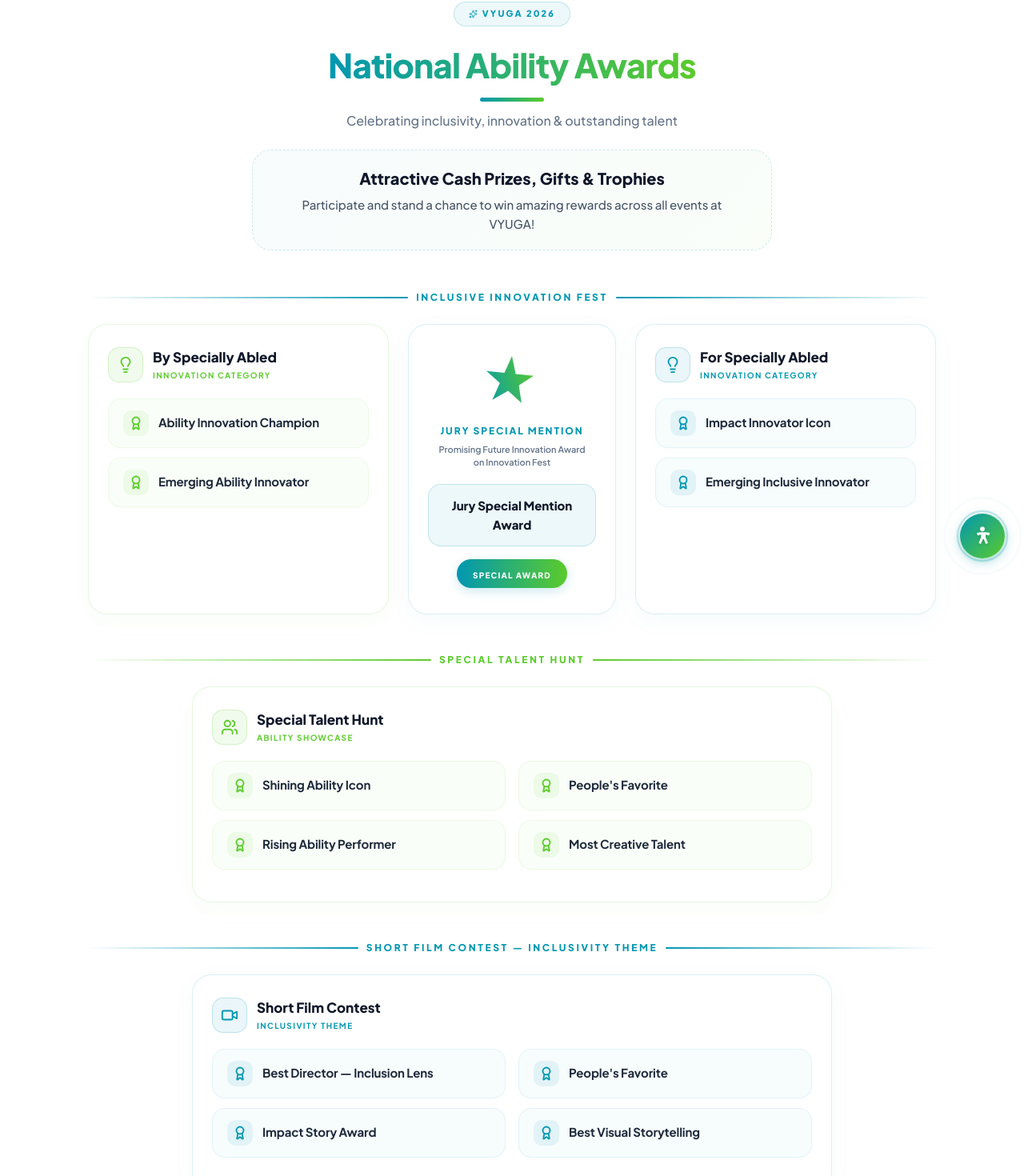
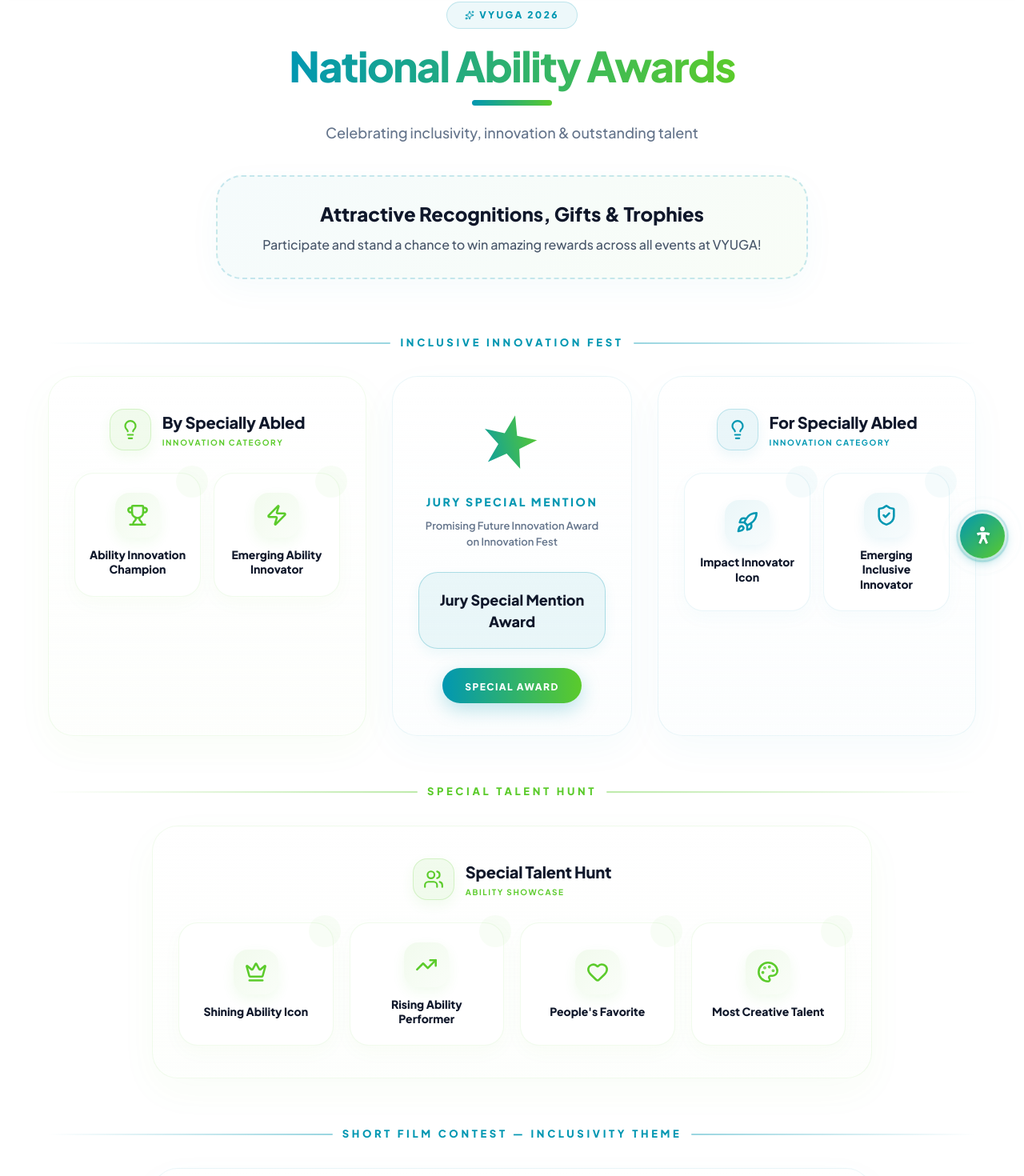
Before and after one commit to Mithunp123/Vyuga, a React (Vite) app in the folder frontend/: page /awards in a window 1280 px wide. Shown: the part 78-1548 px from the top of the page at 80% size. Built offline with nearby package versions, Linux system fonts and the light colour scheme; a web font is replaced by a local one.

Commit message:
awards page

```diff
--- a/frontend/src/pages/AwardsPage.jsx
+++ b/frontend/src/pages/AwardsPage.jsx
@@ -1,42 +1,70 @@
 import React from 'react';
 import { motion } from 'framer-motion';
-import { Lightbulb, Users, Video, Sparkles, Award } from 'lucide-react';
+import {
+  Lightbulb, Users, Video, Sparkles, Award, Trophy,
+  Medal, Star, Crown, Target, Heart, Palette,
+  Clapperboard, BookOpen, Eye, TrendingUp, ShieldCheck,
+  Zap, Rocket, Gift, Gem, Flame, Ghost
+} from 'lucide-react';
 import Navbar from '../components/Navbar.jsx';
 
 const CYAN = '#0197B2';
 const LIME = '#5BCB2B';
 
-/* Award list item */
-function AwardItem({ name, accent }) {
+/* Award list item - Vertical Badge Style */
+function AwardItem({ name, accent, icon: Icon = Award, delay = 0 }) {
   return (
     <motion.div
-      whileHover={{ x: 4, background: `${accent}0d` }}
+      initial={{ opacity: 0, y: 10 }}
+      whileInView={{ opacity: 1, y: 0 }}
+      viewport={{ once: true }}
+      transition={{ delay }}
+      whileHover={{ y: -5, background: `${accent}08`, borderColor: `${accent}44` }}
       style={{
         display: 'flex',
+        flexDirection: 'column',
         alignItems: 'center',
+        textAlign: 'center',
         gap: 12,
-        padding: '14px 18px',
-        borderRadius: 16,
-        background: `${accent}08`,
-        border: `1.2px solid ${accent}15`,
-        marginBottom: 12,
-        boxShadow: `0 2px 8px ${accent}05`
+        padding: '24px 16px',
+        borderRadius: 24,
+        background: '#fff',
+        border: `1.5px solid ${accent}15`,
+        position: 'relative',
+        boxShadow: `0 8px 24px ${accent}08`,
+        transition: 'all 0.3s cubic-bezier(0.4, 0, 0.2, 1)',
+        minHeight: 140,
+        justifyContent: 'center'
       }}
     >
+      {/* Decorative background shape */}
       <div style={{
-        width: 32,
-        height: 32,
-        borderRadius: 10,
-        background: `${accent}15`,
+        position: 'absolute',
+        top: -10,
+        right: -10,
+        width: 40,
+        height: 40,
+        borderRadius: '50%',
+        background: `${accent}0a`,
+        zIndex: 0
+      }} />
+
+      <div style={{
+        width: 56,
+        height: 56,
+        borderRadius: 18,
+        background: `linear-gradient(135deg, ${accent}15 0%, ${accent}08 100%)`,
         display: 'flex',
         alignItems: 'center',
         justifyContent: 'center',
         color: accent,
-        flexShrink: 0
+        flexShrink: 0,
+        boxShadow: `0 6px 16px ${accent}15`,
+        zIndex: 1
       }}>
-        <Award size={18} strokeWidth={2.5} />
+        <Icon size={28} strokeWidth={2.2} />
       </div>
-      <span style={{ fontSize: 15, fontWeight: 700, color: '#1e293b', letterSpacing: '-0.01em' }}>{name}</span>
+      <span style={{ fontSize: 14, fontWeight: 800, color: '#0f172a', lineHeight: 1.3, zIndex: 1 }}>{name}</span>
     </motion.div>
   );
 }
@@ -58,11 +86,11 @@ function SpinningStar({ size = 52 }) {
 /* Section header */
 function SectionHeader({ label, sublabel, icon, accent }) {
   return (
-    <div style={{ display: 'flex', alignItems: 'center', gap: 12, marginBottom: 20 }}>
-      <div style={{ width: 44, height: 44, borderRadius: 14, background: `${accent}15`, border: `1.5px solid ${accent}33`, display: 'flex', alignItems: 'center', justifyContent: 'center', flexShrink: 0 }}>{icon}</div>
-      <div>
-        <p style={{ fontSize: 17, fontWeight: 800, color: '#0f172a', margin: 0 }}>{label}</p>
-        {sublabel && <p style={{ fontSize: 10, color: accent, fontWeight: 700, textTransform: 'uppercase', letterSpacing: '0.14em', margin: '2px 0 0' }}>{sublabel}</p>}
+    <div style={{ display: 'flex', alignItems: 'center', gap: 14, marginBottom: 28, justifyContent: 'center' }}>
+      <div style={{ width: 52, height: 52, borderRadius: 18, background: `${accent}15`, border: `1.5px solid ${accent}33`, display: 'flex', alignItems: 'center', justifyContent: 'center', flexShrink: 0, boxShadow: `0 6px 16px ${accent}15` }}>{icon}</div>
+      <div style={{ textAlign: 'left' }}>
+        <p style={{ fontSize: 20, fontWeight: 900, color: '#0f172a', margin: 0, letterSpacing: '-0.01em' }}>{label}</p>
+        {sublabel && <p style={{ fontSize: 10, color: accent, fontWeight: 700, textTransform: 'uppercase', letterSpacing: '0.16em', margin: '3px 0 0' }}>{sublabel}</p>}
       </div>
     </div>
   );
@@ -73,7 +101,7 @@ function AwardCard({ accent, children, style = {} }) {
   return (
     <motion.div
       initial={{ opacity: 0, y: 24 }} whileInView={{ opacity: 1, y: 0 }} viewport={{ once: true, amount: 0.2 }} transition={{ duration: 0.55 }}
-      style={{ background: '#fff', borderRadius: 24, border: `1.5px solid ${accent}25`, boxShadow: `0 8px 30px ${accent}0a`, padding: '28px 24px', ...style }}
+      style={{ background: `linear-gradient(180deg, #fff 0%, ${accent}03 100%)`, borderRadius: 32, border: `1.5px solid ${accent}15`, boxShadow: `0 16px 48px ${accent}0a`, padding: '40px 32px', ...style }}
     >
       {children}
     </motion.div>
@@ -83,10 +111,10 @@ function AwardCard({ accent, children, style = {} }) {
 /* Divider label */
 function Divider({ label, accent }) {
   return (
-    <div style={{ display: 'flex', alignItems: 'center', gap: 10, margin: '48px 0 24px' }}>
-      <div style={{ height: 2, flex: 1, background: `linear-gradient(90deg, transparent, ${accent})`, borderRadius: 999 }} />
-      <span style={{ fontSize: 12, fontWeight: 900, textTransform: 'uppercase', letterSpacing: '0.22em', color: accent, whiteSpace: 'nowrap' }}>{label}</span>
-      <div style={{ height: 2, flex: 1, background: `linear-gradient(90deg, ${accent}, transparent)`, borderRadius: 999 }} />
+    <div style={{ display: 'flex', alignItems: 'center', gap: 12, margin: '60px 0 32px' }}>
+      <div style={{ height: 2, flex: 1, background: `linear-gradient(90deg, transparent, ${accent})`, borderRadius: 999, opacity: 0.4 }} />
+      <span style={{ fontSize: 13, fontWeight: 900, textTransform: 'uppercase', letterSpacing: '0.28em', color: accent, whiteSpace: 'nowrap' }}>{label}</span>
+      <div style={{ height: 2, flex: 1, background: `linear-gradient(90deg, ${accent}, transparent)`, borderRadius: 999, opacity: 0.4 }} />
     </div>
   );
 }
@@ -96,36 +124,37 @@ export default function AwardsPage() {
     <div style={{ background: '#ffffff', minHeight: '100vh' }}>
       <Navbar />
 
-      <div style={{ paddingTop: 80, maxWidth: 1100, margin: '0 auto', padding: '80px 20px 60px' }}>
+      <div style={{ paddingTop: 80, maxWidth: 1200, margin: '0 auto', padding: '80px 20px 100px' }}>
 
         {/* Page title */}
-        <motion.div initial={{ opacity: 0, y: -16 }} animate={{ opacity: 1, y: 0 }} style={{ textAlign: 'center', marginBottom: 50 }}>
-          <div style={{ display: 'inline-flex', alignItems: 'center', gap: 6, padding: '6px 18px', borderRadius: 999, background: `${CYAN}12`, border: `1px solid ${CYAN}33`, color: CYAN, fontSize: 11, fontWeight: 800, letterSpacing: '0.2em', textTransform: 'uppercase', marginBottom: 16 }}>
-            <Sparkles size={11} /> Vyuga 2026
+        <motion.div initial={{ opacity: 0, y: -16 }} animate={{ opacity: 1, y: 0 }} style={{ textAlign: 'center', marginBottom: 70 }}>
+          <div style={{ display: 'inline-flex', alignItems: 'center', gap: 6, padding: '7px 22px', borderRadius: 999, background: `${CYAN}12`, border: `1px solid ${CYAN}33`, color: CYAN, fontSize: 12, fontWeight: 800, letterSpacing: '0.2em', textTransform: 'uppercase', marginBottom: 18 }}>
+            <Sparkles size={12} /> Vyuga 2026
           </div>
-          <h1 style={{ fontSize: 42, fontWeight: 900, margin: '0 0 10px', letterSpacing: '-0.02em' }}>
+          <h1 style={{ fontSize: 52, fontWeight: 900, margin: '0 0 14px', letterSpacing: '-0.03em', lineHeight: 1.1 }}>
             <span style={{ background: `linear-gradient(90deg, ${CYAN}, ${LIME})`, WebkitBackgroundClip: 'text', WebkitTextFillColor: 'transparent' }}>
               National Ability Awards
             </span>
           </h1>
-          <div style={{ height: 5, width: 80, background: `linear-gradient(90deg,${CYAN},${LIME})`, borderRadius: 999, margin: '0 auto 12px' }} />
-          <p style={{ color: '#64748b', fontSize: 16, margin: '0 0 24px', fontWeight: 500 }}>Celebrating inclusivity, innovation & outstanding talent</p>
+          <div style={{ height: 7, width: 100, background: `linear-gradient(90deg,${CYAN},${LIME})`, borderRadius: 999, margin: '0 auto 20px' }} />
+          <p style={{ color: '#64748b', fontSize: 18, margin: '0 0 40px', fontWeight: 500 }}>Celebrating inclusivity, innovation & outstanding talent</p>
 
           <motion.div
             initial={{ opacity: 0, scale: 0.95 }}
             animate={{ opacity: 1, scale: 1 }}
             transition={{ delay: 0.3 }}
             style={{
-              padding: '20px 40px',
-              borderRadius: 24,
-              background: `linear-gradient(135deg, ${CYAN}08 0%, ${LIME}08 100%)`,
-              border: `1.5px dashed ${CYAN}33`,
+              padding: '28px 56px',
+              borderRadius: 32,
+              background: `linear-gradient(135deg, ${CYAN}0a 0%, ${LIME}0a 100%)`,
+              border: `2px dashed ${CYAN}33`,
               display: 'inline-block',
-              maxWidth: '650px'
+              maxWidth: '750px',
+              boxShadow: `0 12px 40px ${CYAN}0a`
             }}
           >
-            <p style={{ color: '#0f172a', fontSize: 20, fontWeight: 800, margin: '0 0 6px' }}>Attractive Cash Prizes, Gifts & Trophies</p>
-            <p style={{ color: '#475569', fontSize: 15, margin: 0, fontWeight: 500, lineHeight: 1.6 }}>
+            <p style={{ color: '#0f172a', fontSize: 24, fontWeight: 800, margin: '0 0 8px' }}>Attractive Recognitions, Gifts & Trophies</p>
+            <p style={{ color: '#475569', fontSize: 16, margin: 0, fontWeight: 500, lineHeight: 1.6 }}>
               Participate and stand a chance to win amazing rewards across all events at VYUGA!
             </p>
           </motion.div>
@@ -134,70 +163,66 @@ export default function AwardsPage() {
         {/* ── INNOVATION FEST ── */}
         <Divider label="Inclusive Innovation Fest" accent={CYAN} />
 
-        <div style={{ display: 'grid', gridTemplateColumns: '1fr auto 1fr', gap: 24, alignItems: 'stretch' }}>
+        <div style={{ display: 'grid', gridTemplateColumns: '1fr auto 1fr', gap: 32, alignItems: 'stretch' }}>
 
           {/* By S.A — LEFT */}
           <AwardCard accent={LIME}>
-            <SectionHeader label="By Specially Abled" sublabel="Innovation Category" icon={<Lightbulb size={22} color={LIME} />} accent={LIME} />
-            <AwardItem name="Ability Innovation Champion" accent={LIME} />
-            <AwardItem name="Emerging Ability Innovator" accent={LIME} />
+            <SectionHeader label="By Specially Abled" sublabel="Innovation Category" icon={<Lightbulb size={26} color={LIME} />} accent={LIME} />
+            <div style={{ display: 'grid', gridTemplateColumns: '1fr 1fr', gap: 16 }}>
+              <AwardItem name="Ability Innovation Champion" accent={LIME} icon={Trophy} delay={0.1} />
+              <AwardItem name="Emerging Ability Innovator" accent={LIME} icon={Zap} delay={0.2} />
+            </div>
           </AwardCard>
 
           {/* Jury Special Mention — CENTER */}
-          <AwardCard accent={CYAN} style={{ width: 260, display: 'flex', flexDirection: 'column', alignItems: 'center', textAlign: 'center', padding: '32px 24px' }}>
-            <SpinningStar size={80} />
-            <p style={{ fontSize: 12, fontWeight: 800, color: CYAN, textTransform: 'uppercase', letterSpacing: '0.16em', margin: '12px 0 6px' }}>Jury Special Mention</p>
-            <p style={{ fontSize: 11, color: '#64748b', margin: '0 0 18px', fontWeight: 600, lineHeight: 1.5 }}>Promising Future Innovation Award<br />on Innovation Fest</p>
-            <div style={{ padding: '14px 18px', borderRadius: 16, background: `${CYAN}12`, border: `1.5px solid ${CYAN}33`, width: '100%' }}>
-              <span style={{ fontSize: 15, fontWeight: 800, color: '#0f172a' }}>Jury Special Mention Award</span>
+          <AwardCard accent={CYAN} style={{ width: 300, display: 'flex', flexDirection: 'column', alignItems: 'center', textAlign: 'center', padding: '40px 32px' }}>
+            <SpinningStar size={90} />
+            <p style={{ fontSize: 14, fontWeight: 800, color: CYAN, textTransform: 'uppercase', letterSpacing: '0.18em', margin: '16px 0 10px' }}>Jury Special Mention</p>
+            <p style={{ fontSize: 13, color: '#64748b', margin: '0 0 28px', fontWeight: 600, lineHeight: 1.5 }}>Promising Future Innovation Award<br />on Innovation Fest</p>
+            <div style={{ padding: '20px 24px', borderRadius: 24, background: `${CYAN}14`, border: `1.5px solid ${CYAN}44`, width: '100%', boxShadow: `0 6px 16px ${CYAN}12` }}>
+              <span style={{ fontSize: 18, fontWeight: 800, color: '#0f172a' }}>Jury Special Mention Award</span>
             </div>
-            <div style={{ marginTop: 16, padding: '6px 20px', borderRadius: 999, background: `linear-gradient(90deg, ${CYAN}, ${LIME})`, boxShadow: `0 4px 14px ${CYAN}33` }}>
-              <span style={{ fontSize: 10, fontWeight: 900, color: '#fff', textTransform: 'uppercase', letterSpacing: '0.12em' }}>Special Award</span>
+            <div style={{ marginTop: 24, padding: '10px 28px', borderRadius: 999, background: `linear-gradient(90deg, ${CYAN}, ${LIME})`, boxShadow: `0 8px 24px ${CYAN}44` }}>
+              <span style={{ fontSize: 12, fontWeight: 900, color: '#fff', textTransform: 'uppercase', letterSpacing: '0.12em' }}>Special Award</span>
             </div>
           </AwardCard>
 
           {/* For S.A — RIGHT */}
           <AwardCard accent={CYAN}>
-            <SectionHeader label="For Specially Abled" sublabel="Innovation Category" icon={<Lightbulb size={22} color={CYAN} />} accent={CYAN} />
-            <AwardItem name="Impact Innovator Icon" accent={CYAN} />
-            <AwardItem name="Emerging Inclusive Innovator" accent={CYAN} />
+            <SectionHeader label="For Specially Abled" sublabel="Innovation Category" icon={<Lightbulb size={26} color={CYAN} />} accent={CYAN} />
+            <div style={{ display: 'grid', gridTemplateColumns: '1fr 1fr', gap: 16 }}>
+              <AwardItem name="Impact Innovator Icon" accent={CYAN} icon={Rocket} delay={0.1} />
+              <AwardItem name="Emerging Inclusive Innovator" accent={CYAN} icon={ShieldCheck} delay={0.2} />
+            </div>
           </AwardCard>
         </div>
 
         {/* ── SPECIAL TALENT HUNT ── */}
         <Divider label="Special Talent Hunt" accent={LIME} />
-        <AwardCard accent={LIME} style={{ maxWidth: 800, margin: '0 auto' }}>
-          <SectionHeader label="Special Talent Hunt" sublabel="Ability Showcase" icon={<Users size={22} color={LIME} />} accent={LIME} />
-          <div style={{ display: 'grid', gridTemplateColumns: '1fr 1fr', gap: 16 }}>
-            <div>
-              <AwardItem name="Shining Ability Icon" accent={LIME} />
-              <AwardItem name="Rising Ability Performer" accent={LIME} />
-            </div>
-            <div>
-              <AwardItem name="People's Favorite" accent={LIME} />
-              <AwardItem name="Most Creative Talent" accent={LIME} />
-            </div>
+        <AwardCard accent={LIME} style={{ maxWidth: 900, margin: '0 auto' }}>
+          <SectionHeader label="Special Talent Hunt" sublabel="Ability Showcase" icon={<Users size={26} color={LIME} />} accent={LIME} />
+          <div style={{ display: 'grid', gridTemplateColumns: 'repeat(auto-fit, minmax(180px, 1fr))', gap: 20 }}>
+            <AwardItem name="Shining Ability Icon" accent={LIME} icon={Crown} delay={0.1} />
+            <AwardItem name="Rising Ability Performer" accent={LIME} icon={TrendingUp} delay={0.2} />
+            <AwardItem name="People's Favorite" accent={LIME} icon={Heart} delay={0.3} />
+            <AwardItem name="Most Creative Talent" accent={LIME} icon={Palette} delay={0.4} />
           </div>
         </AwardCard>
 
         {/* ── SHORT FILM CONTEST ── */}
         <Divider label="Short Film Contest — Inclusivity Theme" accent={CYAN} />
-        <AwardCard accent={CYAN} style={{ maxWidth: 800, margin: '0 auto' }}>
-          <SectionHeader label="Short Film Contest" sublabel="Inclusivity Theme" icon={<Video size={22} color={CYAN} />} accent={CYAN} />
-          <div style={{ display: 'grid', gridTemplateColumns: '1fr 1fr', gap: 16 }}>
-            <div>
-              <AwardItem name="Best Director — Inclusion Lens" accent={CYAN} />
-              <AwardItem name="Impact Story Award" accent={CYAN} />
-            </div>
-            <div>
-              <AwardItem name="People's Favorite" accent={CYAN} />
-              <AwardItem name="Best Visual Storytelling" accent={CYAN} />
-            </div>
+        <AwardCard accent={CYAN} style={{ maxWidth: 900, margin: '0 auto' }}>
+          <SectionHeader label="Short Film Contest" sublabel="Inclusivity Theme" icon={<Video size={26} color={CYAN} />} accent={CYAN} />
+          <div style={{ display: 'grid', gridTemplateColumns: 'repeat(auto-fit, minmax(180px, 1fr))', gap: 20 }}>
+            <AwardItem name="Best Director — Inclusion Lens" accent={CYAN} icon={Clapperboard} delay={0.1} />
+            <AwardItem name="Impact Story Award" accent={CYAN} icon={BookOpen} delay={0.2} />
+            <AwardItem name="People's Favorite" accent={CYAN} icon={Heart} delay={0.3} />
+            <AwardItem name="Best Visual Storytelling" accent={CYAN} icon={Eye} delay={0.4} />
           </div>
         </AwardCard>
 
-        <div style={{ textAlign: 'center', marginTop: 60 }}>
-          <p style={{ fontSize: 11, fontWeight: 800, letterSpacing: '0.3em', textTransform: 'uppercase', color: '#94a3b8', margin: 0 }}>
+        <div style={{ textAlign: 'center', marginTop: 100 }}>
+          <p style={{ fontSize: 13, fontWeight: 800, letterSpacing: '0.45em', textTransform: 'uppercase', color: '#cbd5e1', margin: 0 }}>
             Vyuga 2026 • Ability Beyond Limits
           </p>
         </div>
```
